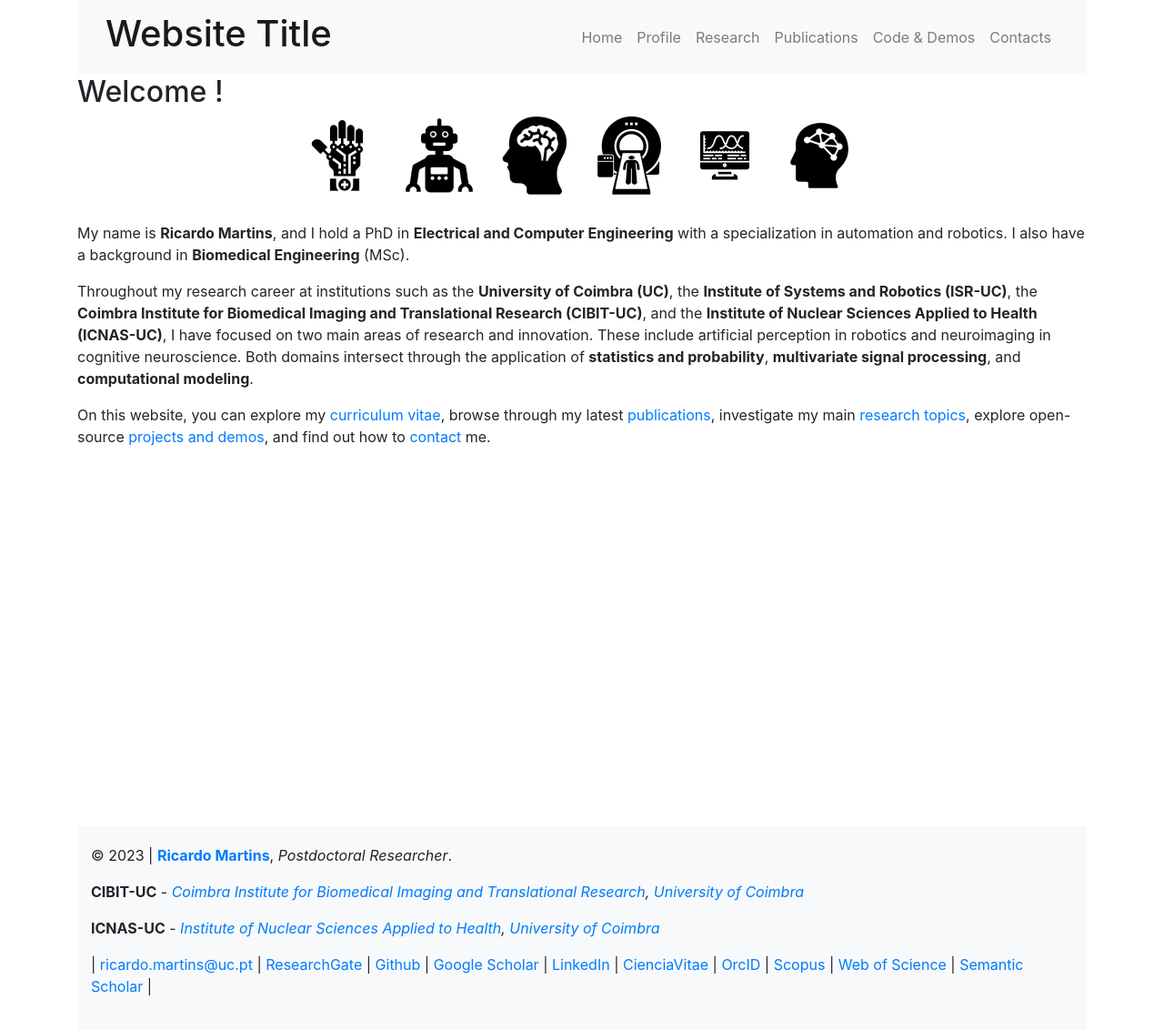
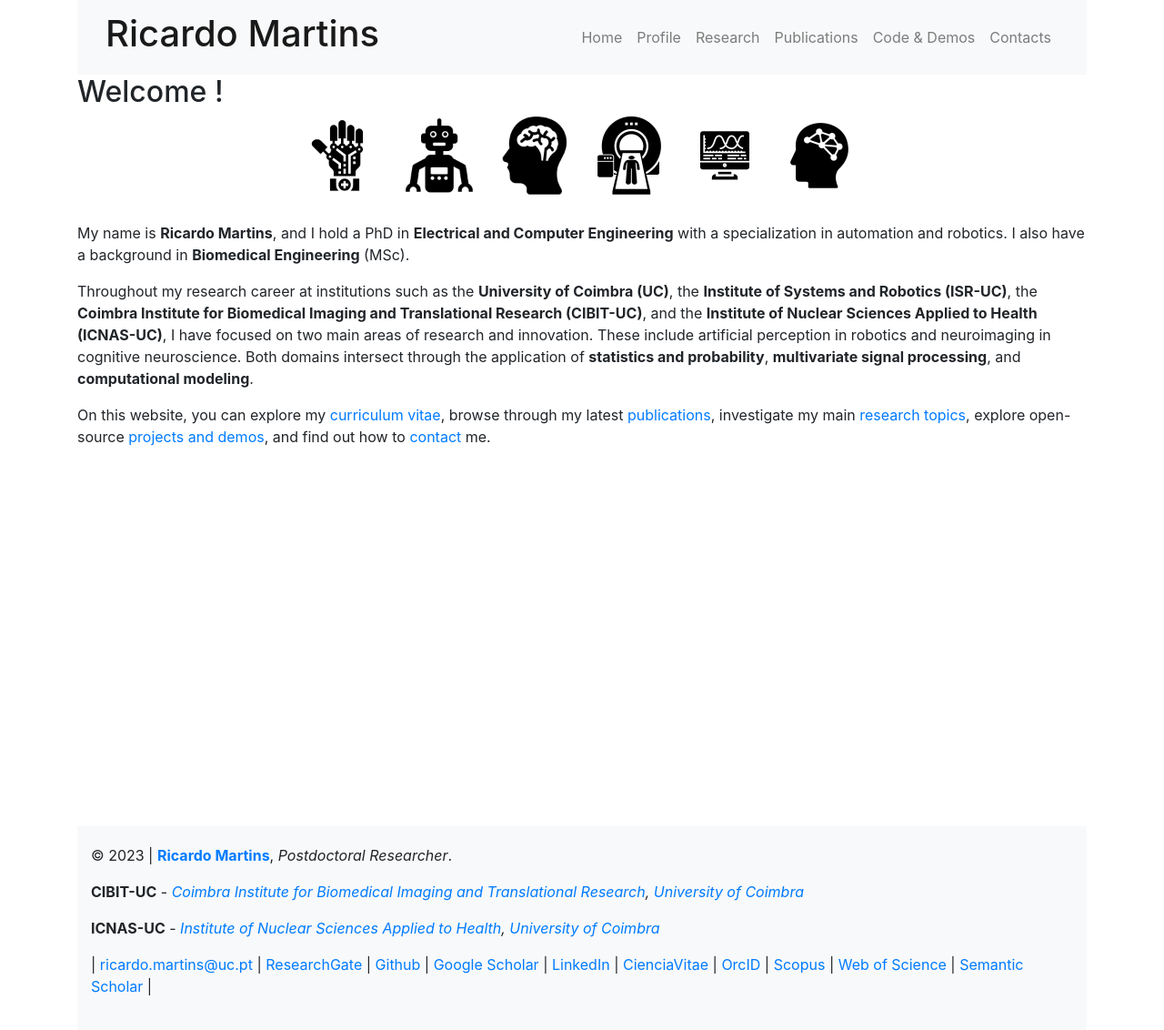
Before and after one commit to ricardomar/ricardomar.github.io, a Jekyll site: the page built from index_v2.html, in a window 1280 px wide. Shown: the whole page at 91% size. Built offline with Jekyll 4.4.1, drawn with Linux system fonts in a browser that asks for light colours.

Commit message:
Update header_v2.html

```diff
--- a/_includes/header_v2.html
+++ b/_includes/header_v2.html
@@ -1,6 +1,6 @@
   <nav class="navbar navbar-expand-md navbar-light bg-light">
     <div class="container">
-      <a class="navbar-brand" href="#"><h1>Website Title</h1></a>
+      <a class="navbar-brand" href="#"><h1>Ricardo Martins</h1></a>
       <button class="navbar-toggler" type="button" data-toggle="collapse" data-target="#navbarNav" aria-controls="navbarNav" aria-expanded="false" aria-label="Toggle navigation">
         <span class="navbar-toggler-icon"></span>
       </button>
```
